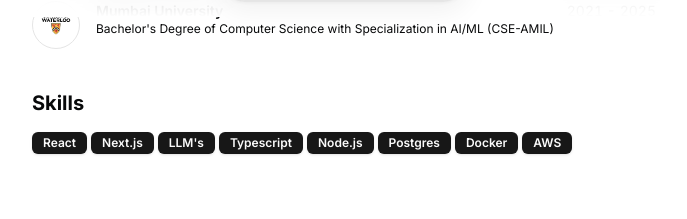
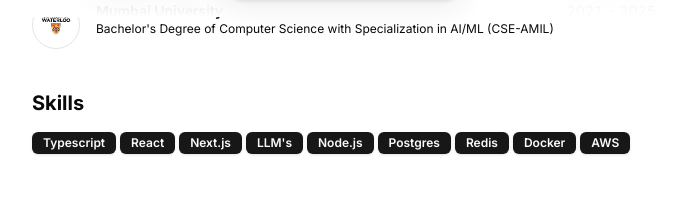
Before and after one commit to WiseyXD/portfolio, a Next.js app: page / in a window 1280 px wide. Shown: the part 783-1002 px from the top of the page, without its empty margins (296-983 px from the left). Built offline with nearby package versions, Linux system fonts and the light colour scheme.

Commit message:
chore : updated skills

```diff
--- a/src/data/resume.tsx
+++ b/src/data/resume.tsx
@@ -14,12 +14,13 @@ export const DATA = {
     "Full-Stack Developer and MSc Computer Science student at TU Dresden, working across backend systems, DevOps, and AI-driven applications. Previously, [I led backend and infrastructure at AISOLO](#experience), building production systems and shipping features that improved real user metrics. I’ve [won global and national hackathons including NASA Space Apps and Quasar](#hackathons), and also have a Springer publication in AI-based recommendation systems. I enjoy [turning complex ideas into systems that actually run in production](#projects).",
   avatarUrl: "/me.png",
   skills: [
+    "Typescript",
     "React",
     "Next.js",
     "LLM's",
-    "Typescript",
     "Node.js",
     "Postgres",
+    "Redis",
     "Docker",
     "AWS",
   ],
```
